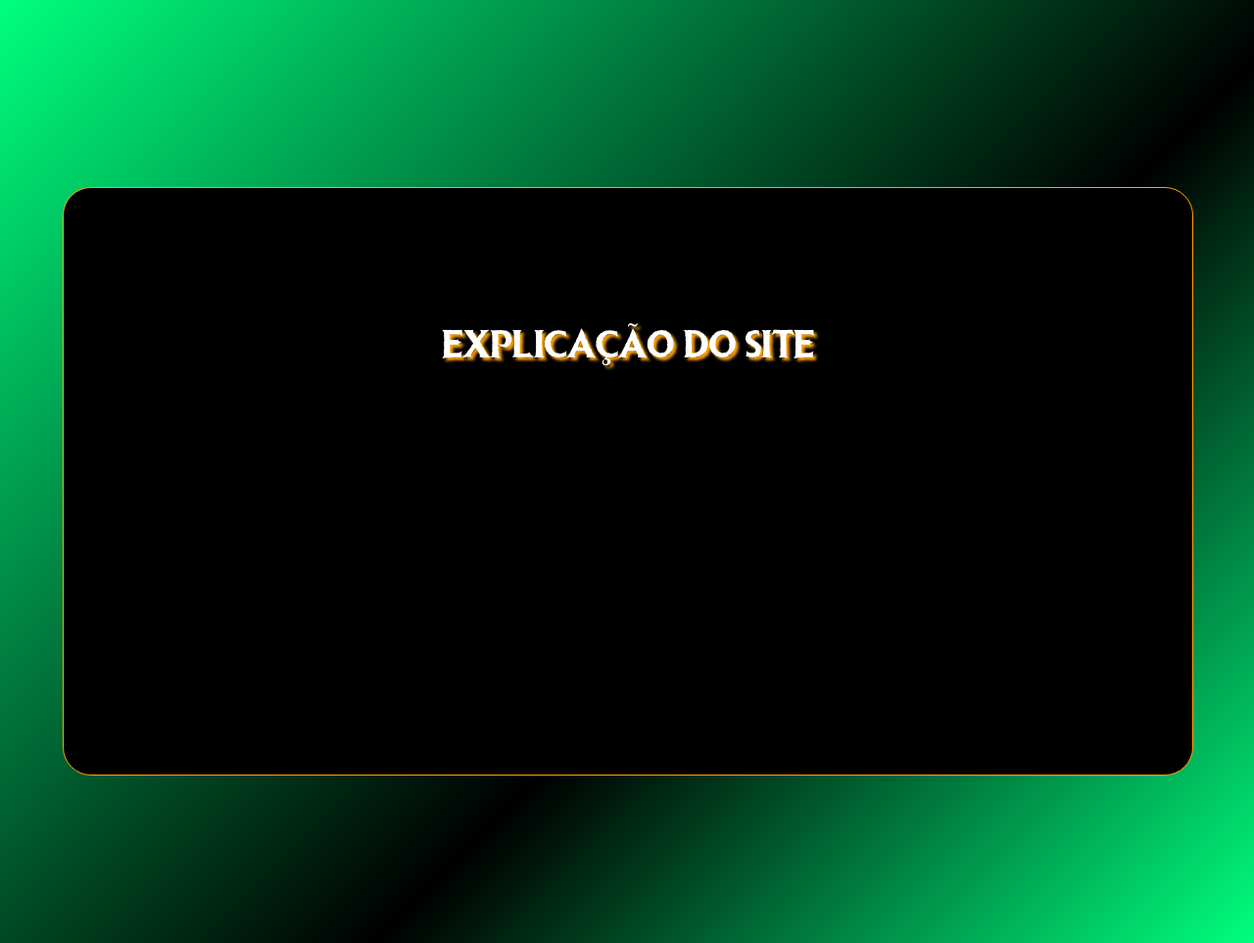
After one commit to sobralmps/cryptosolve, a Django app: page /faq/ in a window 1280 px wide. The commit adds this page. Shown: the whole page at 98% size. Run offline with Django 3.2, Linux system fonts and the light colour scheme.

Commit message:
Começando a página FAQ e arrumando url's

```diff
--- a/CryptoSolve/urls.py
+++ b/CryptoSolve/urls.py
@@ -13,15 +13,15 @@ Including another URLconf
     1. Import the include() function: from django.urls import include, path
     2. Add a URL to urlpatterns:  path('blog/', include('blog.urls'))
 """
-from crypto.views import test1, test2, secret, end
+from crypto.views import test1, test2, secret, end, faq
 from django.contrib import admin
 from django.urls import path
 
 urlpatterns = [
     path('admin/', admin.site.urls),
-    path('xd/', test1, name='url_test1'),
+    path('', test1, name='url_test1'),
     path('menu/', test2, name='url_test2'),
     path('secret/', secret, name='url_secret'),
-    path('', end, name='url_end'),
-
+    path('end/', end, name='url_end'),
+    path('faq/', faq, name='url_faq'),
 ]
--- /dev/null
+++ b/crypto/static/crypto/css/faq.css
@@ -0,0 +1,47 @@
+*{
+    margin: 0;
+    padding: 0;
+
+}
+@font-face {
+    font-family: frozen;
+    src: url('../font/frozen.ttf');
+}
+
+body{
+    background-image: linear-gradient(315deg, #00FF7F, black 40%, #00FF7F);
+    background-color: black;
+    background-size: 100%;
+    min-height: 963px;
+}
+
+#principal h1{
+    font-family: frozen;
+    color: white;
+    height: 0px;
+    text-align: center;
+    line-height:4;
+    width: 100%;
+    font-size: 130px;
+    text-shadow: 3px 3px 3px orange;
+}
+#exp{
+    background-color: black;
+    border:1px solid orange;
+    border-radius:29px;
+    height: 599px;
+    position: absolute;
+    bottom: 1%;
+    left: 5%;
+    width: 90%;
+}
+#exp p{
+    font-family: frozen;
+    color: white;
+    height: 0px;
+    text-align: center;
+    line-height:8;
+    width: 100%;
+    font-size: 40px;
+    text-shadow: 3px 3px 3px orange;
+}
--- /dev/null
+++ b/crypto/templates/crypto/faq.html
@@ -0,0 +1,20 @@
+<!DOCTYPE html>
+{% load static %}
+<html lang="en">
+    <head>
+        <meta charset="UTF-8">
+        <title>FAQ</title>
+        <link rel="stylesheet" href="{% static 'crypto/css/faq.css' %}">
+    </head>
+    <body>
+        <div id="principal">
+            <h1><b>FAQ</b></h1>
+            <div id="exp">
+                <p>EXPLICAÇÃO DO SITE</p>
+            </div>
+
+
+
+        </div>
+    </body>
+</html>
--- a/crypto/templates/crypto/test1.html
+++ b/crypto/templates/crypto/test1.html
@@ -23,7 +23,7 @@
                         <div class="efeito">
                             <nav id="menu">
                                 <a href="#">FAQ</a>
-                                <a href="#">Home</a>
+                                <a href="menu">Menu</a>
                                 <a href="#">Contact</a>
                             </nav>
                         </div>
--- a/crypto/templates/crypto/test2.html
+++ b/crypto/templates/crypto/test2.html
@@ -23,7 +23,6 @@
                             <a href="../">Achievements</a>
                         </button>
                     </div>
-
                 <div id="titulo">
                     <h1 id="teste"> HALLOWEEN</h1>
                 </div>
--- a/crypto/views.py
+++ b/crypto/views.py
@@ -15,3 +15,6 @@ def secret(request):
 
 def end(request):
     return render(request, 'crypto/end.html')
+
+def faq(request):
+    return render(request, 'crypto/faq.html')
```
